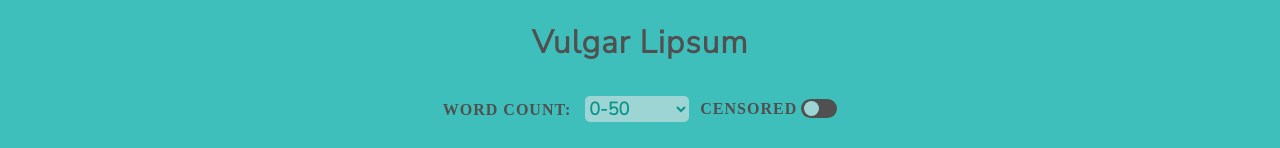
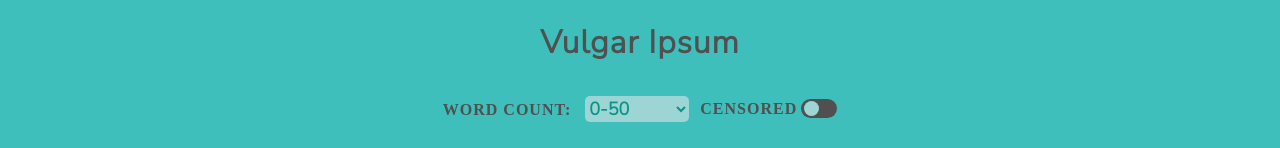
Before and after one commit to ntgong90/vulgarLipsum, a website: page index.html in a window 1280 px wide. Shown: the top 148 px of the page. Drawn offline with Linux system fonts and the light colour scheme.

Commit message:
update title and h1

```diff
--- a/index.html
+++ b/index.html
@@ -6,7 +6,7 @@
 		<link rel="preconnect" href="https://fonts.googleapis.com">
 		<link rel="preconnect" href="https://fonts.gstatic.com" crossorigin>
 		<link href="https://fonts.googleapis.com/css2?family=Nunito+Sans:opsz,wght@6..12,300&display=swap" rel="stylesheet">
-		<title>Lorem ipsum Generator</title>
+		<title>Vulgar Ipsum Generator</title>
 		<!-- CSS styling here -->
 		<style type="text/css">
 			body{
@@ -154,11 +154,10 @@
 			.slider.round:before {
 			border-radius: 50%;
 			}
-
 		</style>
 	</head>
 	<body>
-		<h1>Vulgar Lipsum</h1>
+		<h1>Vulgar Ipsum</h1>
 		<table id="table">
 			<tbody>
 				<tr id='dropDown'>
```
